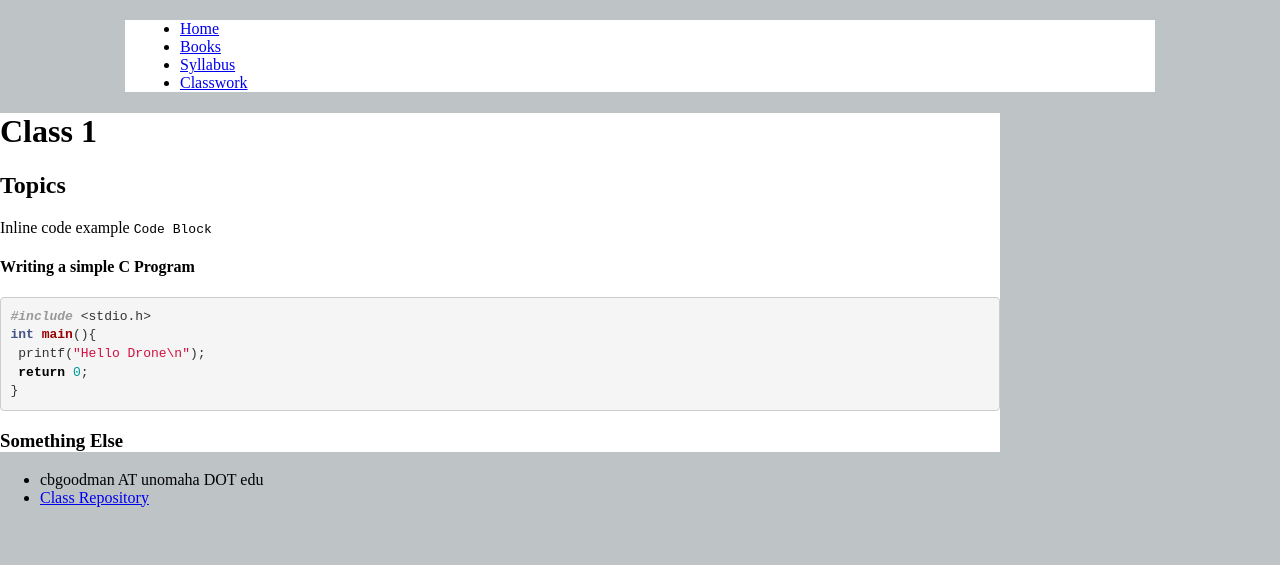
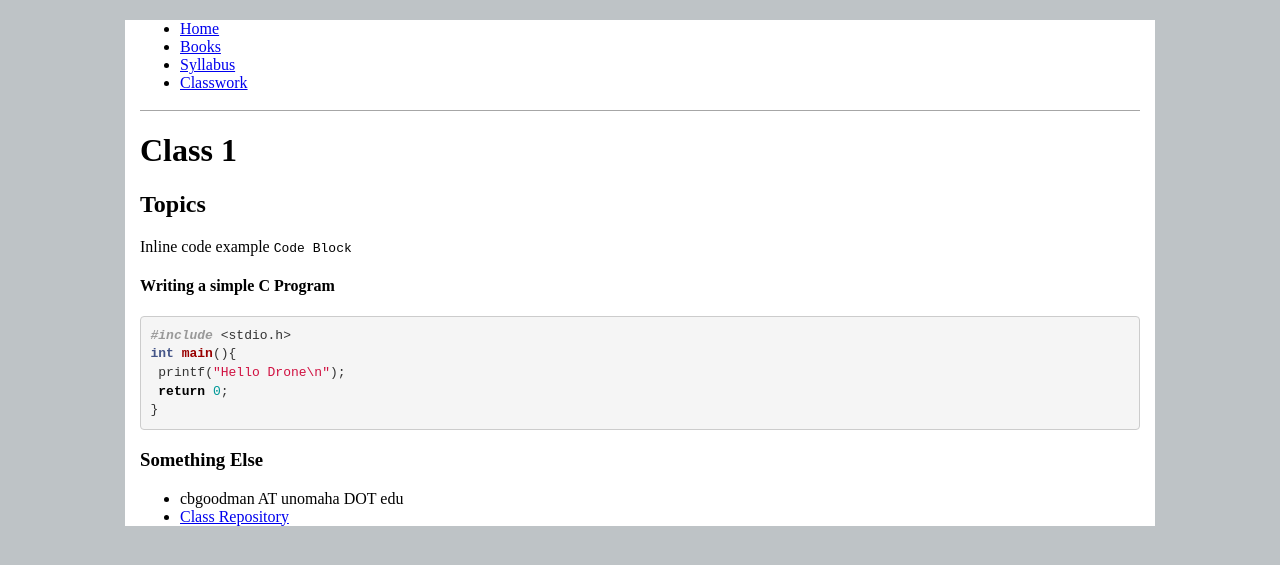
Before and after one commit to cbgoodman/uno-spa-quant-ii, a Jekyll site: the page built from class-1/index.md, in a window 1280 px wide. Shown: the top 565 px of the page. Built offline with Jekyll 4.4.1, drawn with Linux system fonts in a browser that asks for light colours.

Commit message:
Update pages.html

```diff
--- a/_layouts/pages.html
+++ b/_layouts/pages.html
@@ -1,6 +1,7 @@
 {% include head.html %}
 <body class="lesson">
 	<div class="container card">
+		<div class="banner">
 			{% include nav.html %}
 		</div>
 	<div class="content">
@@ -8,7 +9,6 @@
 		{{ content }}
 	</div>
 
-
 	{% include footer.html %}
 	</div>
 {% include foot.html %}
```
Lines whose indentation alone changed are shown as unchanged.
